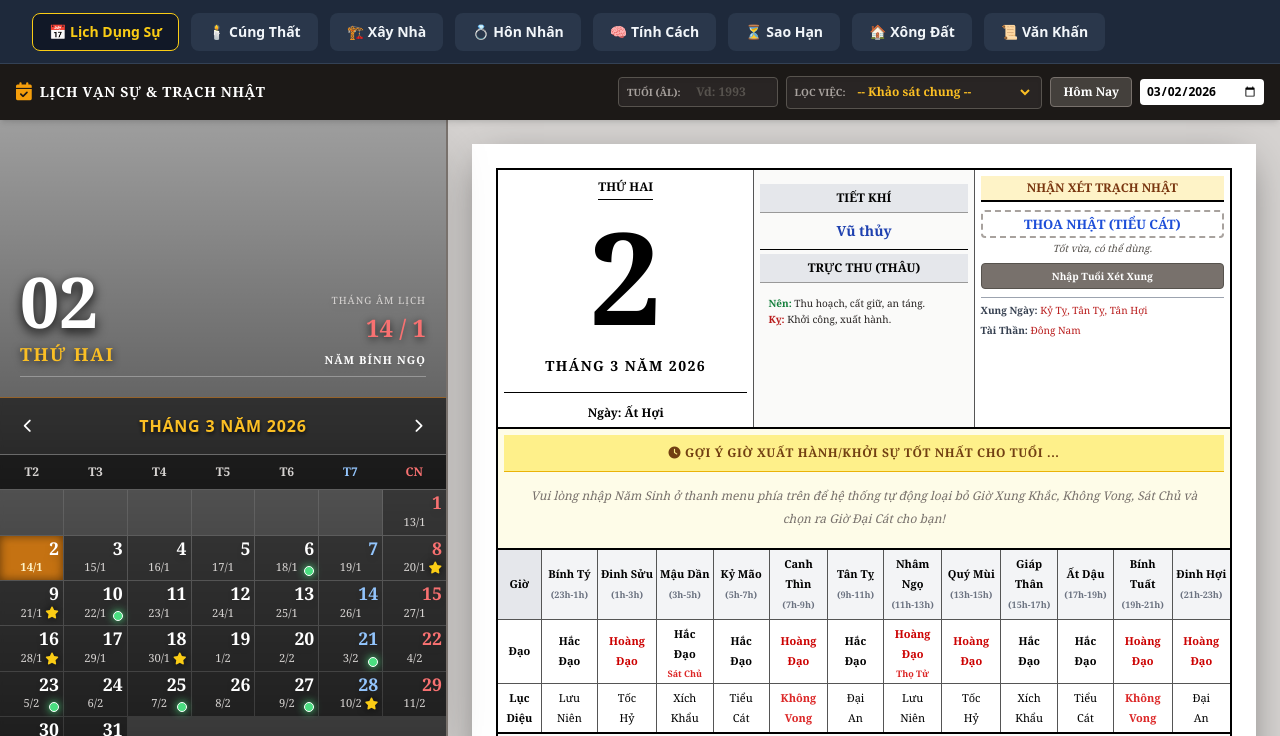
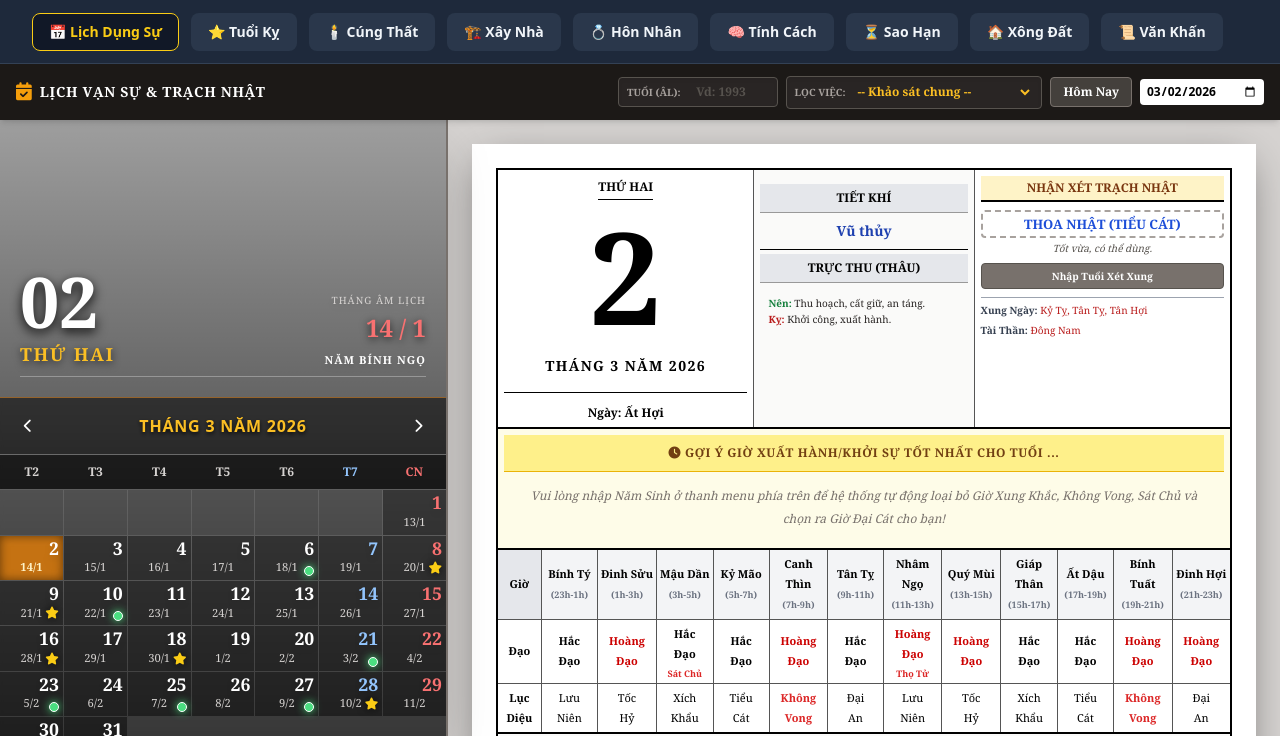
Before and after one commit to Buudapagoda/VanSuAnYen, a plain HTML site: page index.html in a window 1280 px wide. Shown: the part 64-800 px from the top of the page. Drawn offline with nearby package versions, Linux system fonts and the light colour scheme.

Commit message:
Update index.html

```diff
--- a/index.html
+++ b/index.html
@@ -73,7 +73,9 @@
     <button class="tab-btn active shrink-0 inline-flex items-center justify-center gap-2 px-4 py-2 rounded-lg text-sm font-semibold bg-slate-700 border border-transparent" data-src="lich-dung-su.html">
       📅 Lịch Dụng Sự
     </button>
-
+    <button class="tab-btn shrink-0 inline-flex items-center justify-center gap-2 px-4 py-2 rounded-lg text-sm font-semibold bg-slate-700/60 border border-transparent" data-src="tuoi-ky.html">
+      ⭐ Tuổi Kỵ
+    </button>
     <button class="tab-btn shrink-0 inline-flex items-center justify-center gap-2 px-4 py-2 rounded-lg text-sm font-semibold bg-slate-700/60 border border-transparent" data-src="cung-that.html">
       🕯️ Cúng Thất
     </button>
```
